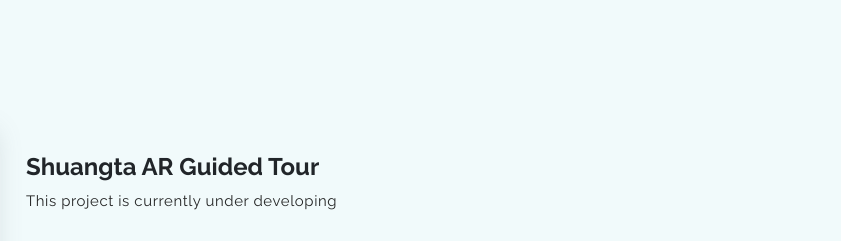
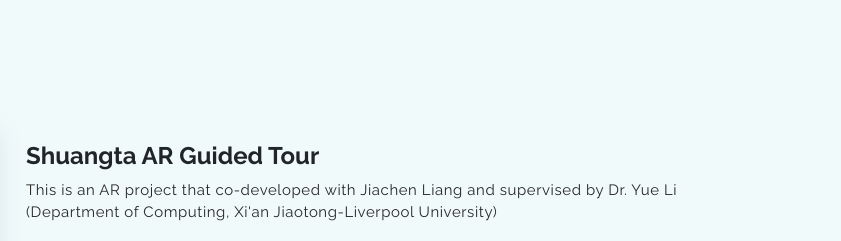
Before and after one commit to AdamZENG2003/Official-Website, a plain HTML site: page index.html in a window 1280 px wide. Shown: the part 1709-1950 px from the top of the page, 439-1280 px from the left. Drawn offline with Linux system fonts and the light colour scheme.

Commit message:
Add files via upload

```diff
--- a/index.html
+++ b/index.html
@@ -161,7 +161,7 @@
                 </div>
                 <div class="txt-wrapper">
                     <h4 class="blog-title">Shuangta AR Guided Tour</h4>
-                    <p>This project is currently under developing</p>
+                    <p>This is an AR project that co-developed with Jiachen Liang and supervised by Dr. Yue Li (Department of Computing, Xi'an Jiaotong-Liverpool University)</p>
                     <a class="badge badge-success">AR</a>
                     <a class="badge badge-warning">WebXR</a>
                     <p></p>
```
